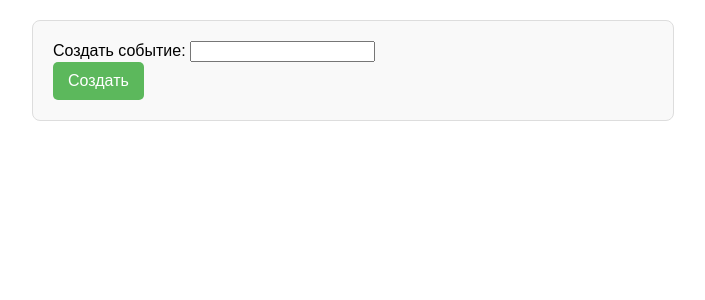
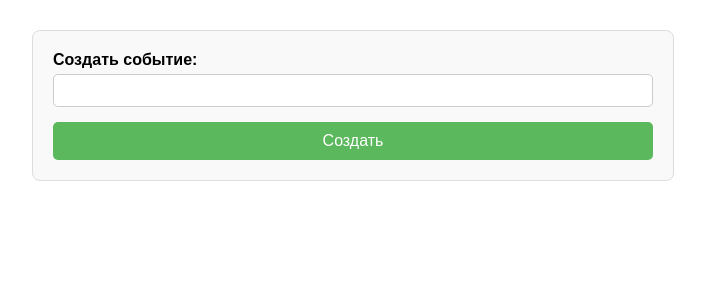
Before and after one commit to z6daB/WhoToWhom, a Django app: page / in a window 1280 px wide. Shown: the top 300 px of the page, without its empty margins (287-992 px from the left). Run offline with Django 4.2, Linux system fonts and the light colour scheme; data that the repository does not hold is empty.

Commit message:
Изменение css стилей и html страниц

```diff
--- a/mysite/splitwise/forms.py
+++ b/mysite/splitwise/forms.py
@@ -20,4 +20,4 @@ class UserForm(forms.ModelForm):
         fields = ['username']  # Только поле username
 
 
-UserFormSet = modelformset_factory(Users, form=UserForm, extra=1, can_delete=True)
+UserFormSet = modelformset_factory(Users, form=UserForm, extra=1, can_delete=False)
--- a/mysite/splitwise/views.py
+++ b/mysite/splitwise/views.py
@@ -14,13 +14,16 @@ def index(request):
             form.add_error(None, 'Ошибка')
     else:
         form = CreateEventForm()
-
-    return render(request, 'splitwise/index.html', context={'form': form})
+    events = Events.objects.all()
+    context = {
+        'form': form,
+        'events': events
+    }
+    return render(request, 'splitwise/index.html', context=context)
 
 
 def create_users(request, event_id):
     event = get_object_or_404(Events, id=event_id)  # Получаем событие по его ID
-
     if request.method == 'POST':
         formset = UserFormSet(request.POST)
         if formset.is_valid():
--- a/mysite/static/css/styles.css
+++ b/mysite/static/css/styles.css
@@ -1,3 +1,4 @@
+/* Общие стили */
 body {
     font-family: Arial, sans-serif;
     margin: 20px;
@@ -7,7 +8,32 @@ h1 {
     color: #333;
 }
 
-form {
+/* Стили для списка событий */
+.events-container {
+    margin-bottom: 30px;
+}
+
+.event-item {
+    margin-bottom: 10px;
+}
+
+.event-link {
+    color: #007bff;
+    text-decoration: none;
+    font-size: 18px;
+    padding: 8px 12px;
+    border: 1px solid #ddd;
+    border-radius: 5px;
+    display: inline-block;
+    transition: background-color 0.3s ease;
+}
+
+.event-link:hover {
+    background-color: #f0f0f0;
+}
+
+/* Стили для формы */
+.form-container {
     max-width: 600px;
     margin: 0 auto;
     padding: 20px;
@@ -16,46 +42,25 @@ form {
     background-color: #f9f9f9;
 }
 
-.form-row {
+.form-group {
     margin-bottom: 15px;
-    padding: 10px;
-    border: 1px solid #ddd;
-    border-radius: 5px;
-    background-color: #fff;
-    position: relative;
 }
 
-.form-row button {
-    position: absolute;
-    top: 10px;
-    right: 10px;
-    background-color: #d9534f;
-    border: none;
-    color: #fff;
-    padding: 5px 10px;
-    border-radius: 5px;
-    cursor: pointer;
-    font-size: 14px;
+.form-group label {
+    display: block;
+    margin-bottom: 5px;
+    font-weight: bold;
 }
 
-.form-row button:hover {
-    background-color: #c9302c;
+.form-group input {
+    width: 100%;
+    padding: 8px;
+    border: 1px solid #ccc;
+    border-radius: 5px;
+    box-sizing: border-box;
 }
 
-#add-form-row {
-    background-color: #5bc0de;
-    border: none;
-    color: #fff;
-    padding: 10px 15px;
-    border-radius: 5px;
-    cursor: pointer;
-    font-size: 16px;
-}
-
-#add-form-row:hover {
-    background-color: #31b0d5;
-}
-
+/* Стили для кнопок */
 button[type="submit"] {
     background-color: #5cb85c;
     border: none;
@@ -64,6 +69,8 @@ button[type="submit"] {
     border-radius: 5px;
     cursor: pointer;
     font-size: 16px;
+    width: 100%;
+    transition: background-color 0.3s ease;
 }
 
 button[type="submit"]:hover {
--- a/mysite/templates/splitwise/base.html
+++ b/mysite/templates/splitwise/base.html
@@ -6,8 +6,8 @@
     <meta name="viewport"
           content="width=device-width, user-scalable=no, initial-scale=1.0, maximum-scale=1.0, minimum-scale=1.0">
     <meta http-equiv="X-UA-Compatible" content="ie=edge">
-    <link rel="stylesheet" href='{% static "css/styles.css" %}'>
     <script src="https://code.jquery.com/jquery-3.6.0.min.js"></script>
+    {% block link %}{% endblock link %}
     <title>Document</title>
 </head>
 <body>
--- a/mysite/templates/splitwise/create_users.html
+++ b/mysite/templates/splitwise/create_users.html
@@ -1,6 +1,8 @@
 {% extends 'splitwise/base.html' %}
+{% load static %}
+{% block link %}<link rel="stylesheet" href='{% static "css/create_users.css" %}'>{% endblock link %}
 {% block content %}
-<h1>Create Users</h1>
+<h1><a href="{% url 'index' %}" style="text-decoration:  none">Create Users</a></h1>
 <form method="post">
     {% csrf_token %}
     {{ formset.management_form }}
--- a/mysite/templates/splitwise/index.html
+++ b/mysite/templates/splitwise/index.html
@@ -1,13 +1,26 @@
 {% extends 'splitwise/base.html' %}
+{% load static %}
+{% block link %}<link rel="stylesheet" href='{% static "css/styles.css" %}'>{% endblock link %}
 {% block content %}
+<div class="events-container">
+    {% for event in events %}
+        <div class="event-item">
+            <a href="{% url 'create_user' event.id %}" class="event-link">{{ event.title }}</a>
+        </div>
+    {% endfor %}
+</div>
+
+<div class="form-container">
     <form method="post">
         {% csrf_token %}
         {{ form.non_field_errors }}
-    <div>
+        <div class="form-group">
             <label for="{{ form.title.id_for_label }}">Создать событие:</label>
             {{ form.title }}
             {{ form.title.error }}
         </div>
         <button type="submit" class="submit-btn">Создать</button>
     </form>
+</div>
+
 {% endblock content %}
```
Also changed, not shown: mysite/static/css/create_users.css (added, +101 -0 lines). Lines whose indentation alone changed are shown as unchanged.
